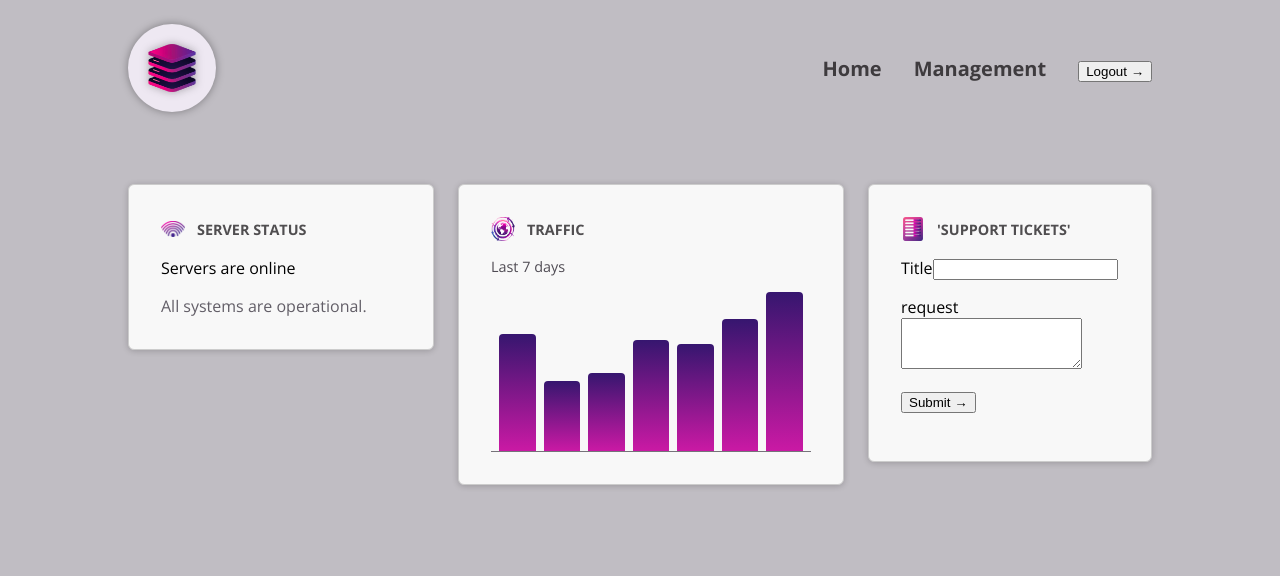
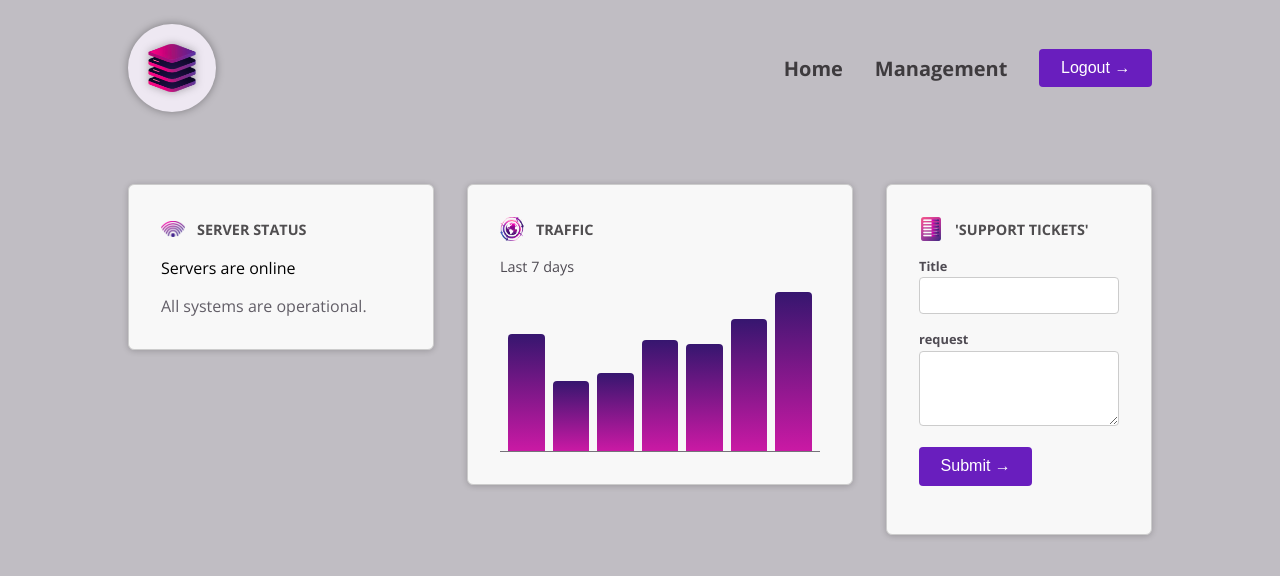
Before and after one commit to MirsadHadzic/new_starting_ang_project, an Angular app: page / in a window 1280 px wide. Shown: the top 576 px of the page. Built offline with nearby package versions, Linux system fonts and the light colour scheme.

Commit message:
migrated a few more css styles

```diff
--- a/src/app/shared/button/button.component.css
+++ b/src/app/shared/button/button.component.css
@@ -1,4 +1,4 @@
-button {
+:host {
     display: inline-block;
     padding: 0.65rem 1.35rem;
     border-radius: 0.25rem;
@@ -10,7 +10,7 @@ button {
     border: none;
   }
 
-  button:hover {
+  :host:hover {
     background-color: #551b98;
   }
 
@@ -20,6 +20,6 @@ button {
     transition: transform 0.2s ease-in-out;
   }
 
-  button:hover .icon {
+  :host :hover .icon {
     transform: translateX(4px);
   }
--- a/src/app/shared/control/control.component.html
+++ b/src/app/shared/control/control.component.html
@@ -1,4 +1,5 @@
-<p>
+<!-- we added class = 'control' so mistakes could be fixed -->
+<p class="control">
     <!-- sa @INput decoratorom ne mroamo koristiti zagrade, kod signala moramo -->
     <label>{{ label() }}</label>
     <!-- <input name="title" id="title"> -->
--- a/src/app/shared/control/control.component.ts
+++ b/src/app/shared/control/control.component.ts
@@ -1,11 +1,14 @@
-import { Component, input } from '@angular/core';
+import { Component, input, ViewEncapsulation } from '@angular/core';
 
 @Component({
   selector: 'app-control',
   standalone: true,
   imports: [],
   templateUrl: './control.component.html',
-  styleUrl: './control.component.css'
+  styleUrl: './control.component.css',
+  // disable encapsulation so css styles can work
+  encapsulation: ViewEncapsulation.None
+  //.emulated is the default one
 })
 export class ControlComponent {
   label = input.required<string>();
```
